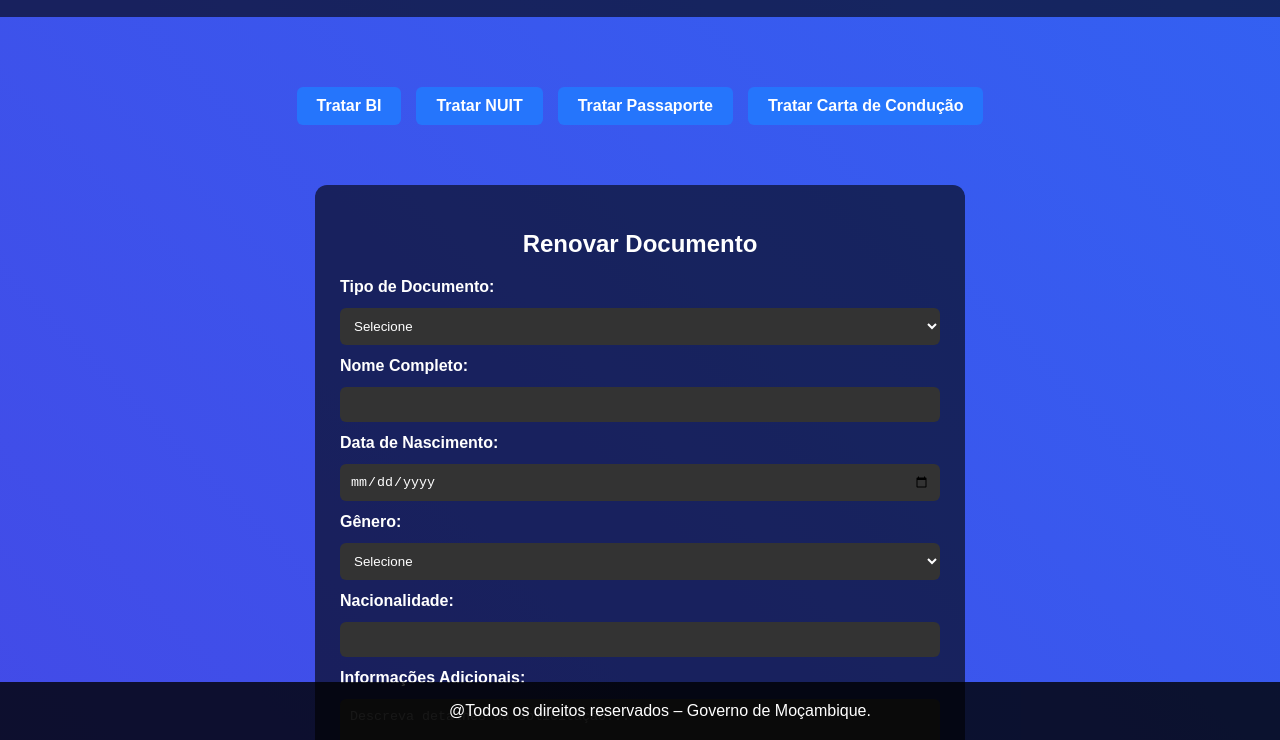
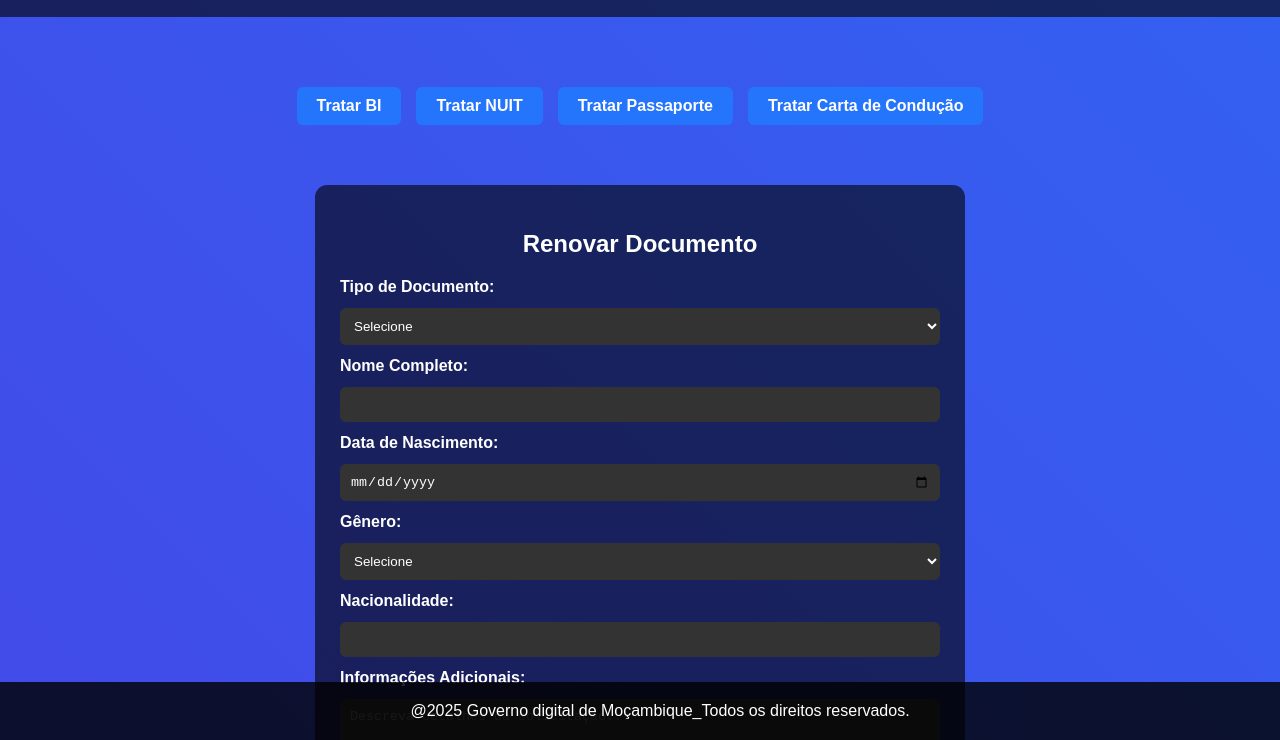
Before and after one commit to Quinito-pedro/governo-mo-ambique, a plain HTML site: page Principal.html in a window 1280 px wide. Shown: the part 60-800 px from the top of the page. Drawn offline with Linux system fonts and the light colour scheme.

Commit message:
Update Principal.html
adcionei uma informaçao no rodape

```diff
--- a/Principal.html
+++ b/Principal.html
@@ -261,7 +261,7 @@
 
   <!-- Rodapé -->
   <footer>
-    @Todos os direitos reservados – Governo de Moçambique.
+    @2025 Governo digital de Moçambique_Todos os direitos reservados.
   </footer>
 
   <script>
```
